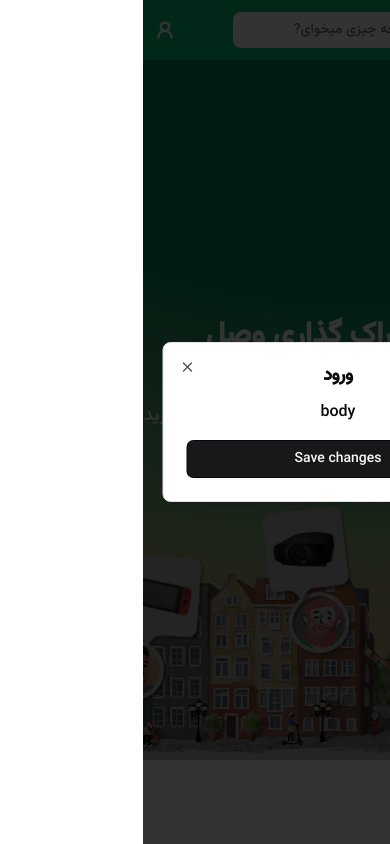
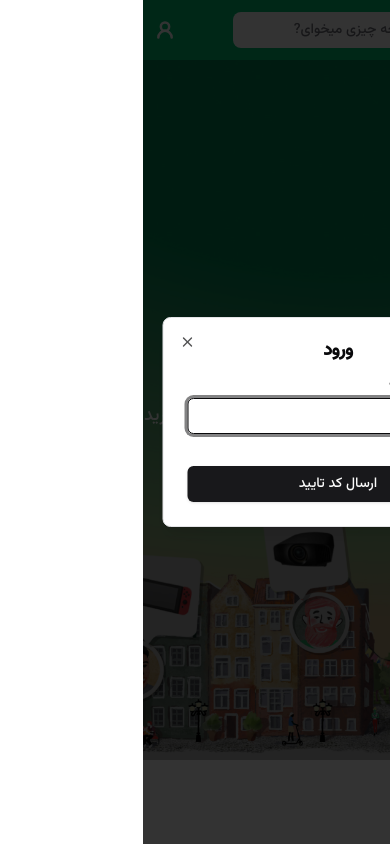
Before and after one commit to sadegh1379/peerby, a Next.js app: page /home in a window 390 px wide. Both pictures are taken after a click on the icon 22 px from the left and 30 px from the top of the page. Built offline with nearby package versions, Linux system fonts and the light colour scheme; no server answers.

Commit message:
Update dependencies in package.json and yarn.lock, and refactor LoginModal component to integrate react-hook-form with Zod validation for phone number input.

```diff
--- a/src/components/customize/login-modal.tsx
+++ b/src/components/customize/login-modal.tsx
@@ -1,20 +1,40 @@
+import {
+  Form,
+  FormControl,
+  FormField,
+  FormItem,
+  FormLabel,
+  FormMessage
+} from '@components/ui/form';
+import { Input } from '@components/ui/input';
+import { zodResolver } from '@hookform/resolvers/zod';
 import type { FC } from 'react';
-import {
-  Dialog,
-  DialogContent,
-  DialogDescription,
-  DialogFooter,
-  DialogHeader,
-  DialogTitle
-} from '../ui/dialog';
+import { useForm } from 'react-hook-form';
+import { z } from 'zod';
 import { Button } from '../ui/button';
+import { Dialog, DialogContent, DialogFooter, DialogHeader, DialogTitle } from '../ui/dialog';
 
 interface LoginModalProps {
   onClose: () => void;
   isOpen: boolean;
 }
 
+const formSchema = z.object({
+  phone: z
+    .string()
+    .min(11, { message: 'شماره تلفن صحیح نیست' })
+    .max(11, { message: 'شماره تلفن باید ۱۱ رقم باشد' })
+    .regex(/^09\d{9}$/, { message: 'شماره تلفن باید با 09 شروع شود و ۱۱ رقم باشد' })
+});
+
 const LoginModal: FC<LoginModalProps> = ({ onClose, isOpen }) => {
+  const form = useForm<z.infer<typeof formSchema>>({
+    resolver: zodResolver(formSchema),
+    mode: 'onSubmit'
+  });
+
+  const onSubmit = () => {};
+
   return (
     <Dialog open={isOpen} onOpenChange={onClose}>
       <DialogContent className="sm:max-w-[425px]">
@@ -22,13 +42,29 @@ const LoginModal: FC<LoginModalProps> = ({ onClose, isOpen }) => {
           <DialogTitle>ورود</DialogTitle>
         </DialogHeader>
         <div className="text-center">
-          <h1>body</h1>
+          <Form {...form}>
+            <form onSubmit={form.handleSubmit(onSubmit)} className="space-y-8">
+              <FormField
+                control={form.control}
+                name="phone"
+                render={({ field }) => (
+                  <FormItem>
+                    <FormLabel>شماره تلفن همراه</FormLabel>
+                    <FormControl>
+                      <Input type="string" inputMode="numeric" placeholder="shadcn" {...field} />
+                    </FormControl>
+                    <FormMessage />
+                  </FormItem>
+                )}
+              />
+              <DialogFooter>
+                <Button type="submit" className="w-full" color="">
+                  ارسال کد تایید
+                </Button>
+              </DialogFooter>
+            </form>
+          </Form>
         </div>
-        <DialogFooter>
-          <Button type="submit" className="w-full" color="">
-            Save changes
-          </Button>
-        </DialogFooter>
       </DialogContent>
     </Dialog>
   );
--- /dev/null
+++ b/src/components/ui/form.tsx
@@ -0,0 +1,152 @@
+'use client';
+
+import * as React from 'react';
+import * as LabelPrimitive from '@radix-ui/react-label';
+import { Slot } from '@radix-ui/react-slot';
+import {
+  Controller,
+  FormProvider,
+  useFormContext,
+  useFormState,
+  type ControllerProps,
+  type FieldPath,
+  type FieldValues
+} from 'react-hook-form';
+
+import { cn } from '@/helper/utils';
+import { Label } from '@/components/ui/label';
+
+const Form = FormProvider;
+
+type FormFieldContextValue<
+  TFieldValues extends FieldValues = FieldValues,
+  TName extends FieldPath<TFieldValues> = FieldPath<TFieldValues>
+> = {
+  name: TName;
+};
+
+const FormFieldContext = React.createContext<FormFieldContextValue>({} as FormFieldContextValue);
+
+const FormField = <
+  TFieldValues extends FieldValues = FieldValues,
+  TName extends FieldPath<TFieldValues> = FieldPath<TFieldValues>
+>({
+  ...props
+}: ControllerProps<TFieldValues, TName>) => {
+  return (
+    <FormFieldContext.Provider value={{ name: props.name }}>
+      <Controller {...props} />
+    </FormFieldContext.Provider>
+  );
+};
+
+const useFormField = () => {
+  const fieldContext = React.useContext(FormFieldContext);
+  const itemContext = React.useContext(FormItemContext);
+  const { getFieldState } = useFormContext();
+  const formState = useFormState({ name: fieldContext.name });
+  const fieldState = getFieldState(fieldContext.name, formState);
+
+  if (!fieldContext) {
+    throw new Error('useFormField should be used within <FormField>');
+  }
+
+  const { id } = itemContext;
+
+  return {
+    id,
+    name: fieldContext.name,
+    formItemId: `${id}-form-item`,
+    formDescriptionId: `${id}-form-item-description`,
+    formMessageId: `${id}-form-item-message`,
+    ...fieldState
+  };
+};
+
+type FormItemContextValue = {
+  id: string;
+};
+
+const FormItemContext = React.createContext<FormItemContextValue>({} as FormItemContextValue);
+
+function FormItem({ className, ...props }: React.ComponentProps<'div'>) {
+  const id = React.useId();
+
+  return (
+    <FormItemContext.Provider value={{ id }}>
+      <div data-slot="form-item" className={cn('grid gap-2', className)} {...props} />
+    </FormItemContext.Provider>
+  );
+}
+
+function FormLabel({ className, ...props }: React.ComponentProps<typeof LabelPrimitive.Root>) {
+  const { error, formItemId } = useFormField();
+
+  return (
+    <Label
+      data-slot="form-label"
+      //   data-error={!!error}
+      className={cn('data-[error=true]:text-destructive', className)}
+      htmlFor={formItemId}
+      {...props}
+    />
+  );
+}
+
+function FormControl({ ...props }: React.ComponentProps<typeof Slot>) {
+  const { error, formItemId, formDescriptionId, formMessageId } = useFormField();
+
+  return (
+    <Slot
+      data-slot="form-control"
+      id={formItemId}
+      aria-describedby={!error ? `${formDescriptionId}` : `${formDescriptionId} ${formMessageId}`}
+      aria-invalid={!!error}
+      {...props}
+    />
+  );
+}
+
+function FormDescription({ className, ...props }: React.ComponentProps<'p'>) {
+  const { formDescriptionId } = useFormField();
+
+  return (
+    <p
+      data-slot="form-description"
+      id={formDescriptionId}
+      className={cn('text-muted-foreground text-sm', className)}
+      {...props}
+    />
+  );
+}
+
+function FormMessage({ className, ...props }: React.ComponentProps<'p'>) {
+  const { error, formMessageId } = useFormField();
+  const body = error ? String(error?.message ?? '') : props.children;
+
+  if (!body) {
+    return null;
+  }
+
+  return (
+    <p
+      data-slot="form-message"
+      id={formMessageId}
+      className={cn('text-destructive text-xs text-start', className)}
+      {...props}
+    >
+      {body}
+    </p>
+  );
+}
+
+export {
+  useFormField,
+  Form,
+  FormItem,
+  FormLabel,
+  FormControl,
+  FormDescription,
+  FormMessage,
+  FormField
+};
--- /dev/null
+++ b/src/components/ui/input.tsx
@@ -0,0 +1,20 @@
+import { cn } from '@/helper/utils';
+import * as React from 'react';
+
+function Input({ className, type, ...props }: React.ComponentProps<'input'>) {
+  return (
+    <input
+      type={type}
+      data-slot="input"
+      className={cn(
+        'file:text-foreground placeholder:text-muted-foreground selection:bg-primary selection:text-primary-foreground dark:bg-input/30 border-input flex h-9 w-full min-w-0 rounded-md border bg-transparent px-3 py-1 text-base shadow-xs transition-[color,box-shadow] outline-none file:inline-flex file:h-7 file:border-0 file:bg-transparent file:text-sm file:font-medium disabled:pointer-events-none disabled:cursor-not-allowed disabled:opacity-50 md:text-sm',
+        'focus-visible:border-ring focus-visible:ring-ring/50 focus-visible:ring-[3px]',
+        'aria-invalid:ring-destructive/20 dark:aria-invalid:ring-destructive/40 aria-invalid:border-destructive',
+        className
+      )}
+      {...props}
+    />
+  );
+}
+
+export { Input };
--- /dev/null
+++ b/src/components/ui/label.tsx
@@ -0,0 +1,20 @@
+'use client';
+
+import * as React from 'react';
+import * as LabelPrimitive from '@radix-ui/react-label';
+import { cn } from '@/helper/utils';
+
+function Label({ className, ...props }: React.ComponentProps<typeof LabelPrimitive.Root>) {
+  return (
+    <LabelPrimitive.Root
+      data-slot="label"
+      className={cn(
+        'flex items-center gap-2 text-sm leading-none font-medium select-none group-data-[disabled=true]:pointer-events-none group-data-[disabled=true]:opacity-50 peer-disabled:cursor-not-allowed peer-disabled:opacity-50',
+        className
+      )}
+      {...props}
+    />
+  );
+}
+
+export { Label };
```
Also changed, not shown: package.json (+6 -2 lines), 1 other file (tests, documents, lock files or other folders).
